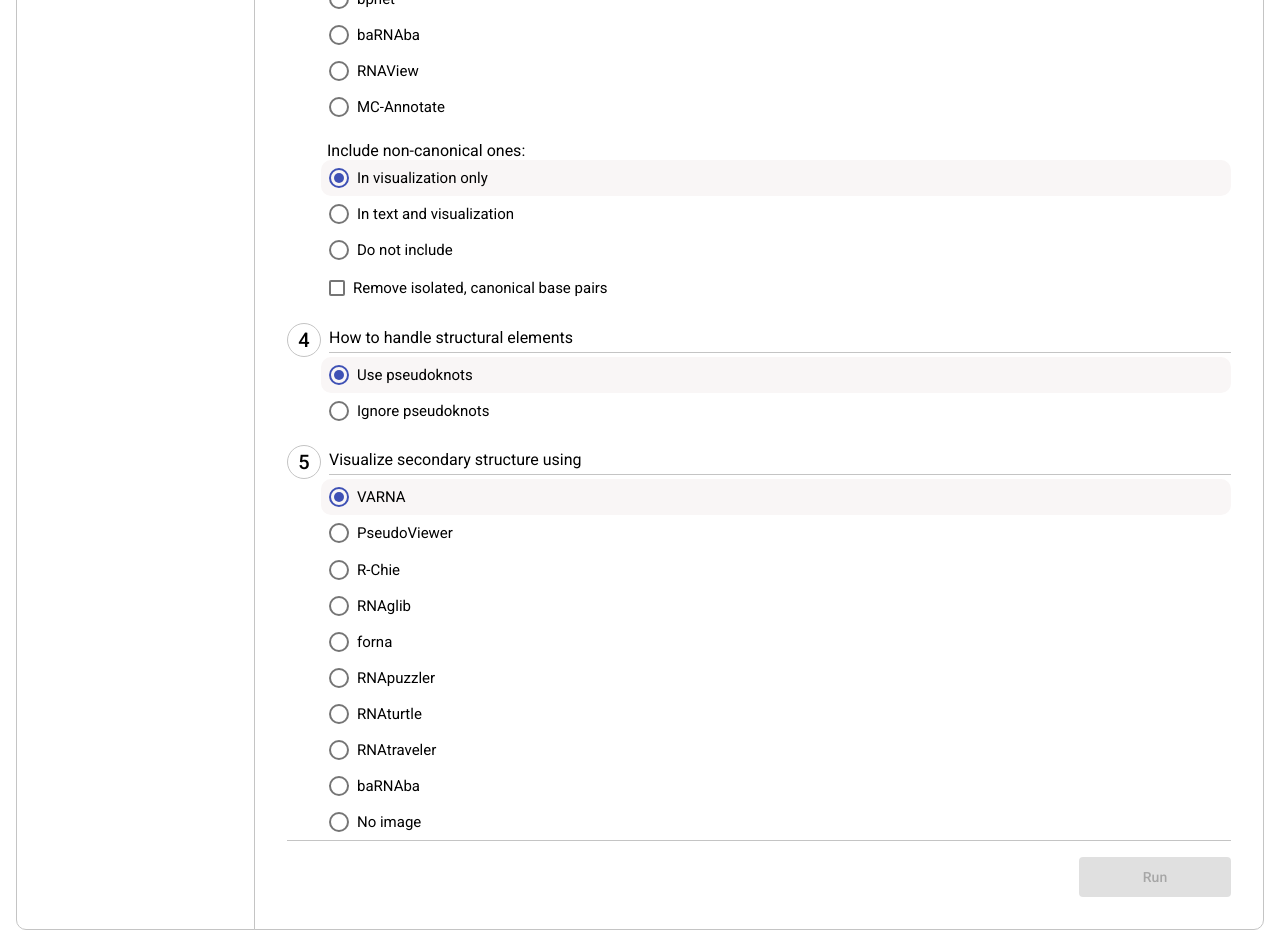
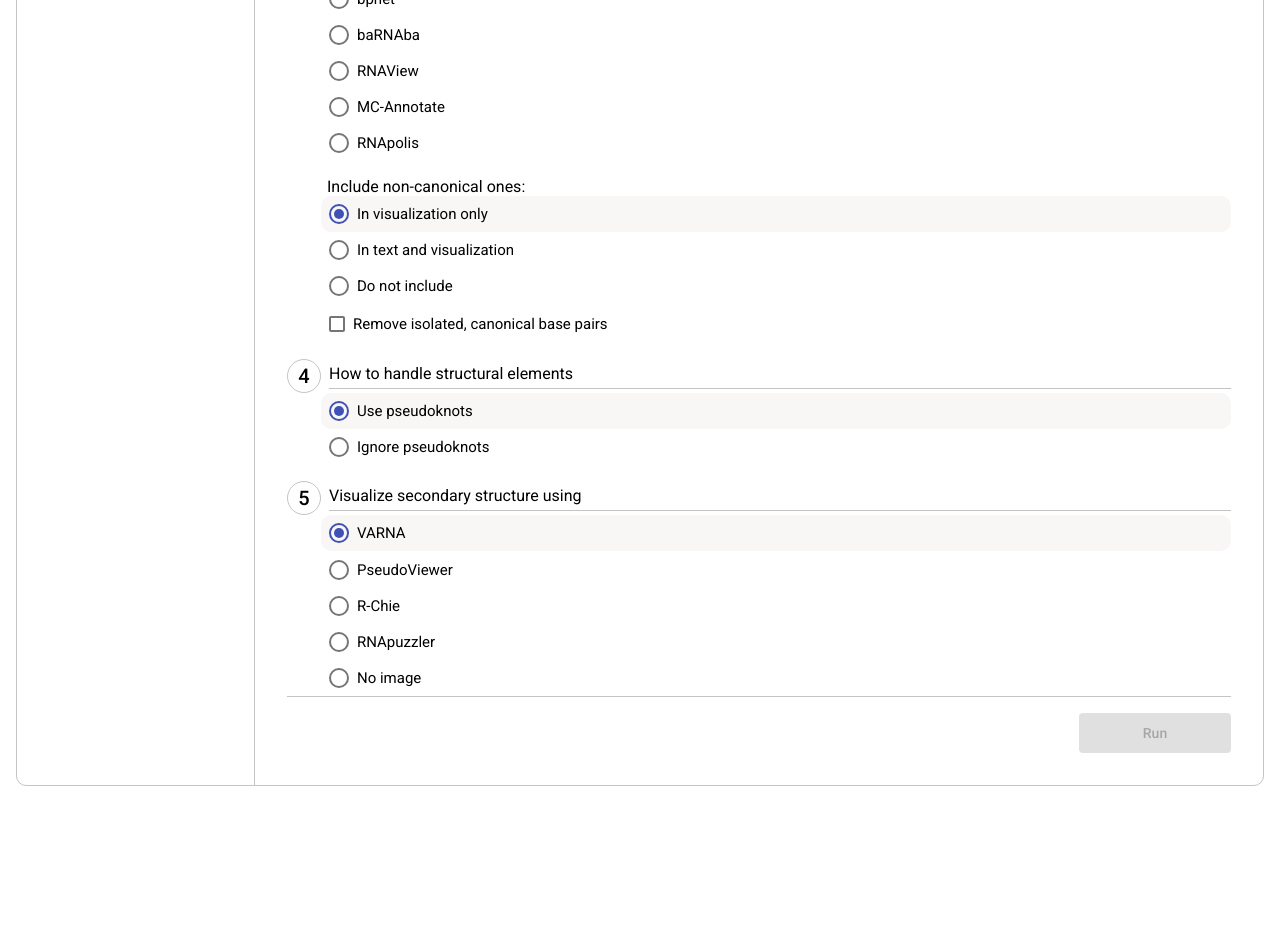
Before and after one commit to rnapdbee/rnapdbee-frontend, an Angular app: page / in a window 1280 px wide. Shown: the part 740-1686 px from the top of the page. After the commit the page ends 1542 px from the top, so only its background shows below. Built offline with nearby package versions, Linux system fonts and the light colour scheme.

Commit message:
chore: update adapter tools (#68)

```diff
--- a/src/app/shared/constants/param-options.const.ts
+++ b/src/app/shared/constants/param-options.const.ts
@@ -32,9 +32,13 @@ export const ANALYSIS_TOOL: Option[] = [
     key: 'MC_ANNOTATE',
     label: 'MC-Annotate',
   },
+  {
+    key: 'RNAPOLIS',
+    label: 'RNApolis',
+  },
 ];
 
-export const NON_CANONICAL_HANDLING = [
+export const NON_CANONICAL_HANDLING: Option[] = [
   {
     key: 'VISUALIZATION_ONLY',
     label: 'In visualization only',
@@ -49,7 +53,7 @@ export const NON_CANONICAL_HANDLING = [
   },
 ];
 
-export const STRUCTURAL_ELEMENTS_HANDLING = [
+export const STRUCTURAL_ELEMENTS_HANDLING: Option[] = [
   {
     key: 'USE_PSEUDOKNOTS',
     label: 'Use pseudoknots',
@@ -60,7 +64,7 @@ export const STRUCTURAL_ELEMENTS_HANDLING = [
   },
 ];
 
-export const VISUALISATION_TOOL = [
+export const VISUALISATION_TOOL: Option[] = [
   {
     key: 'VARNA',
     label: 'VARNA',
@@ -74,28 +78,8 @@ export const VISUALISATION_TOOL = [
     label: 'R-Chie',
   },
   {
-    key: 'RNA_GLIB',
-    label: 'RNAglib',
-  },
-  {
-    key: 'FORNA',
-    label: 'forna',
-  },
-  {
     key: 'RNA_PUZZLER',
     label: 'RNApuzzler',
-  },
-  {
-    key: 'RNA_TURTLE',
-    label: 'RNAturtle',
-  },
-  {
-    key: 'RNA_TRAVELER',
-    label: 'RNAtraveler',
-  },
-  {
-    key: 'BARNABA',
-    label: 'baRNAba',
   },
   {
     key: 'NONE',
```
